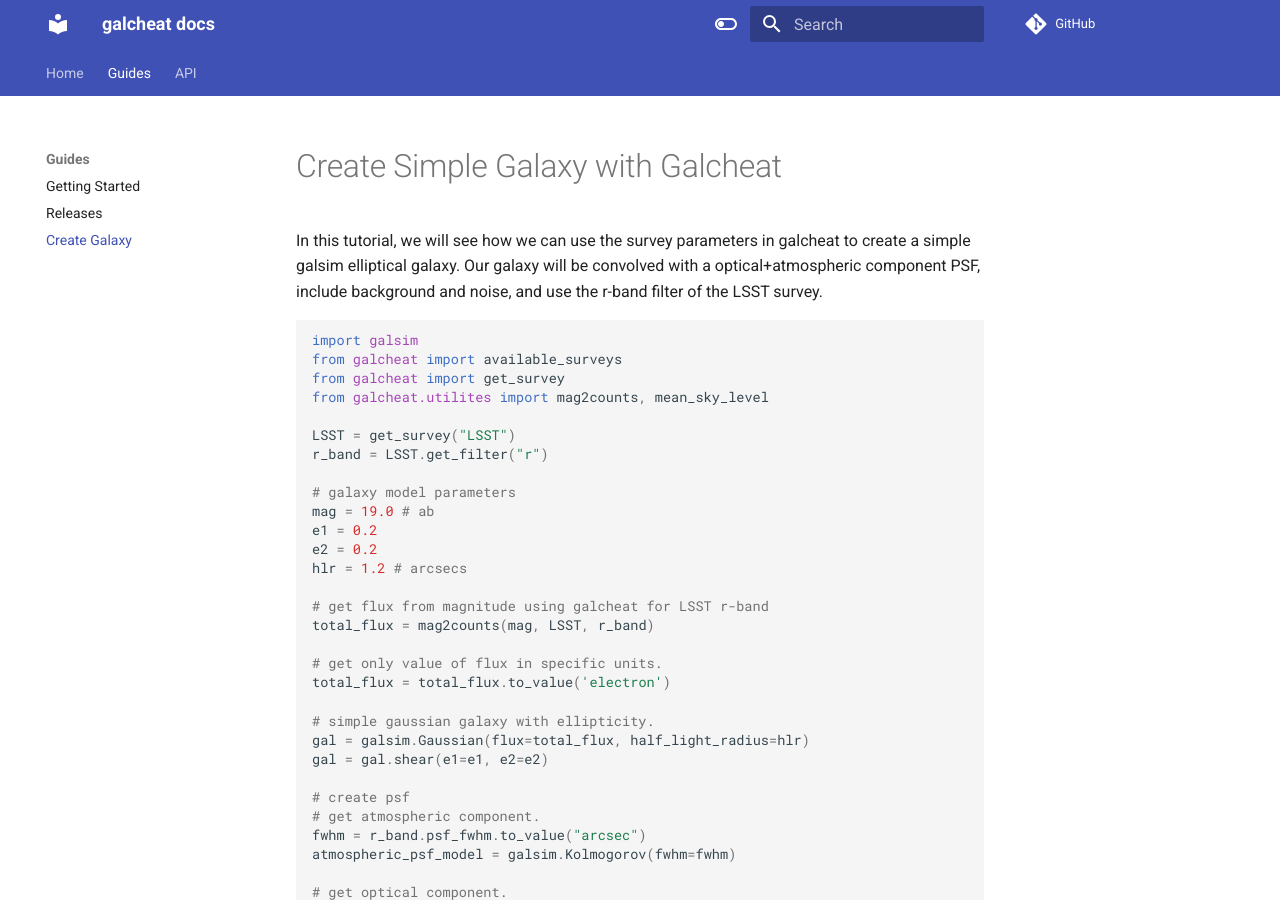
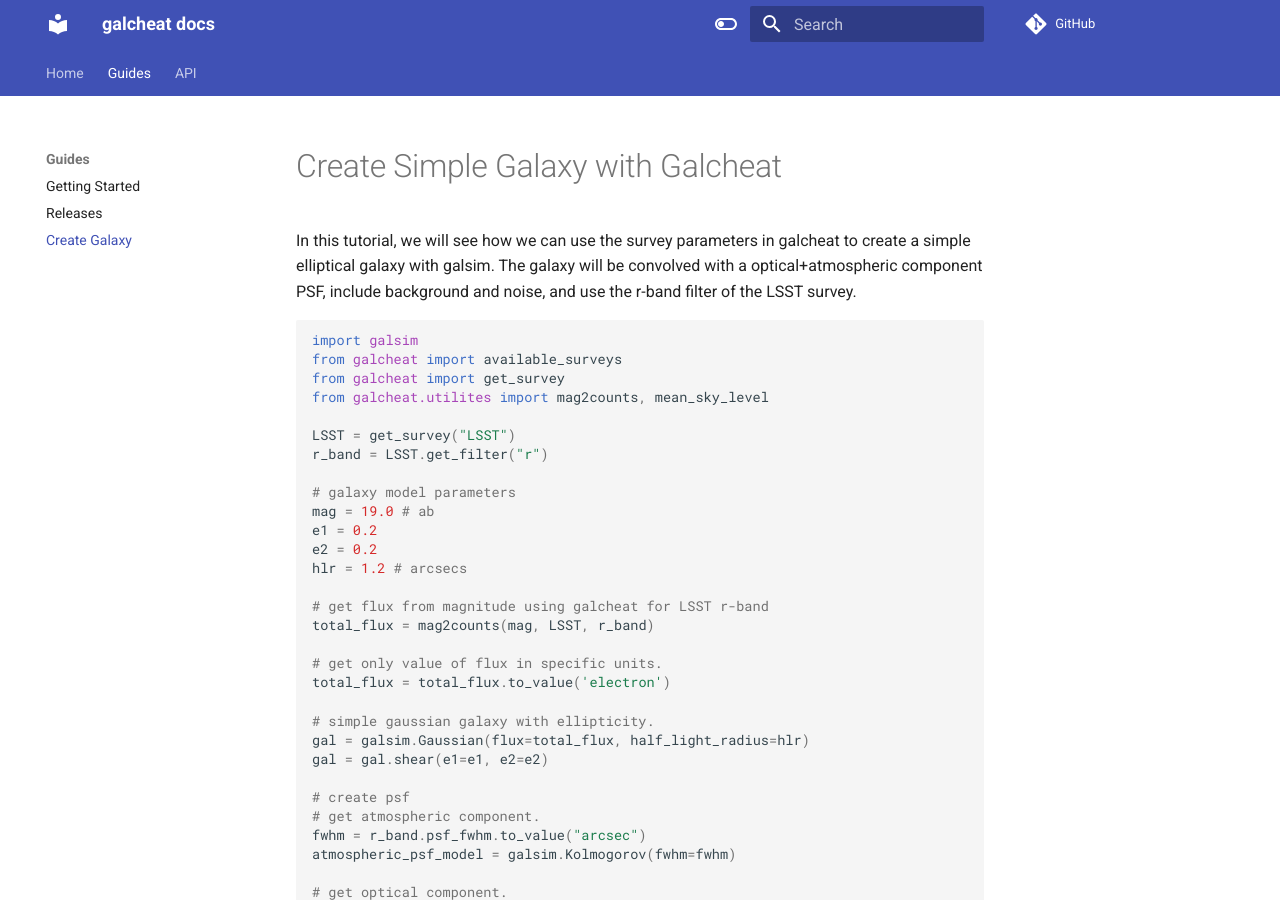
Before and after one commit to LSSTDESC/surveycodex, an MkDocs documentation site: the page built from docs/guides/create-galaxy.md, in a window 1280 px wide and 900 px high. Built offline with MkDocs 1.6.1 and Material for MkDocs 9.7.7, drawn with Linux system fonts in a browser that asks for light colours; comment, search, counter and statistics services are not loaded.

Commit message:
Update docs/guides/create-galaxy.md
Co-authored-by: Alexandre Boucaud <3065310+aboucaud@users.noreply.github.com>

```diff
--- a/docs/guides/create-galaxy.md
+++ b/docs/guides/create-galaxy.md
@@ -1,7 +1,7 @@
 # Create Simple Galaxy with Galcheat
 
 In this tutorial, we will see how we can use the survey parameters in galcheat
-to create a simple galsim elliptical galaxy. Our galaxy will be convolved with
+to create a simple elliptical galaxy with galsim. The galaxy will be convolved with
 a optical+atmospheric component PSF, include background and noise, and use
 the r-band filter of the LSST survey.
 
```
